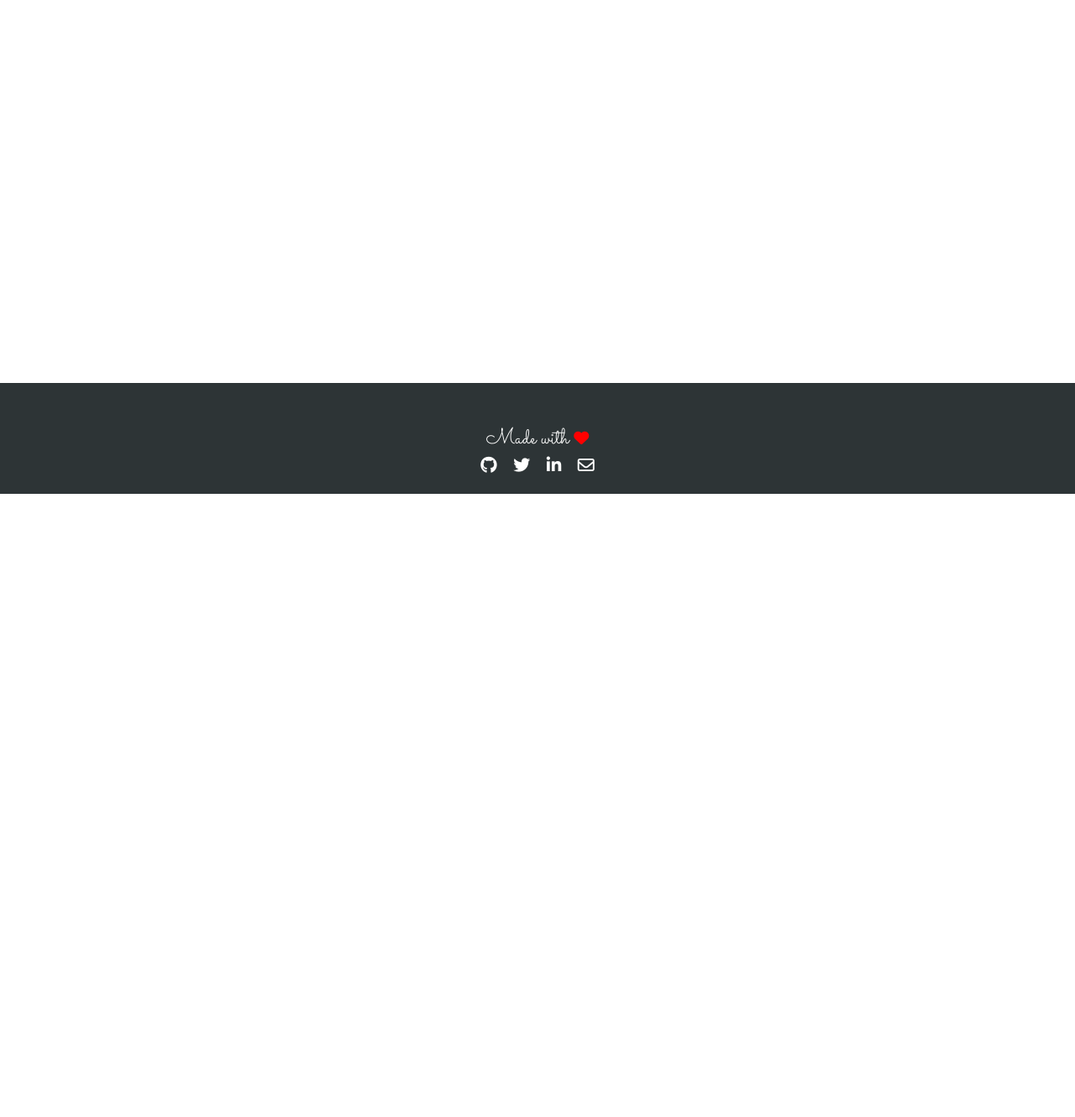
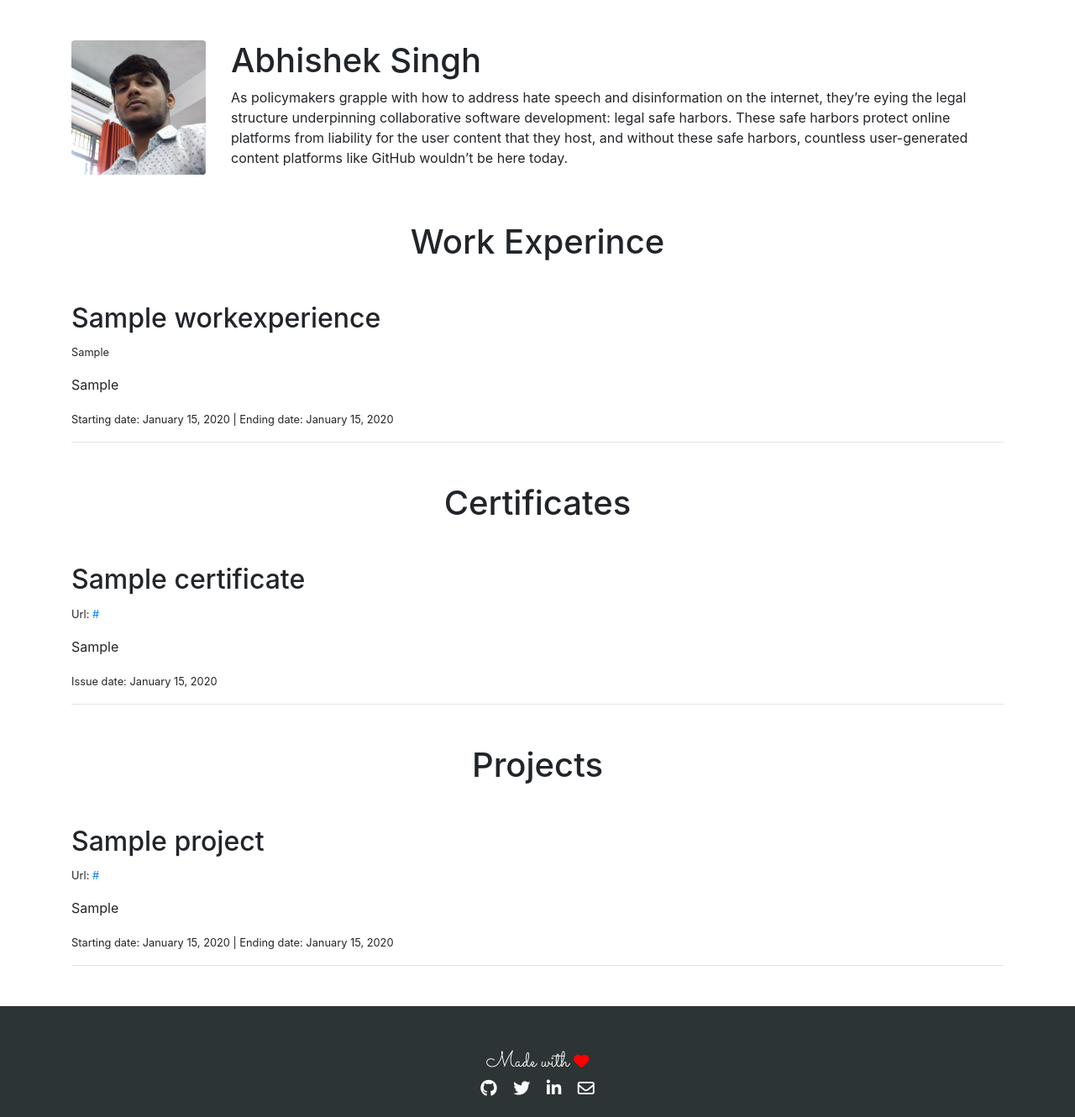
Before and after one commit to Parth7729/mysite-1, a Django app: page / in a window 1280 px wide. Shown: the part 62-1392 px from the top of the page at 84% size. Before the commit the page ends 650 px from the top, so only its background shows below. Run offline with Django 3.2, Linux system fonts and the light colour scheme; tables that the repository leaves empty hold one stand-in row (values such as "Sample post"); some libraries are stand-ins or nearby versions.

Commit message:
31 OCT 2020

```diff
--- a/main/models.py
+++ b/main/models.py
@@ -13,3 +13,26 @@ class Contact(models.Model):
     name = models.CharField(max_length=100)
     email = models.EmailField()
     message = models.TextField()
+
+
+class WorkExperience(models.Model):
+    title = models.CharField(max_length=250)
+    workplace = models.CharField(max_length=200)
+    discription = models.TextField()
+    starting_date = models.DateField()
+    ending_date = models.DateField()
+
+
+class Certificate(models.Model):
+    title = models.CharField(max_length=250)
+    discription = models.TextField()
+    issue_date = models.DateField()
+    url = models.URLField()
+
+
+class Project(models.Model):
+    title = models.CharField(max_length=250)
+    discription = models.TextField()
+    starting_date = models.DateField()
+    ending_date = models.DateField()
+    url = models.URLField(blank=True)
--- a/main/templates/main/index.html
+++ b/main/templates/main/index.html
@@ -1,4 +1,5 @@
 {% extends 'main/base.html' %}
+{% load static %}
 
 {% block title %}Mysite | Home{% endblock %}
 
@@ -25,8 +26,67 @@
 </nav>
 
 {% block main-content %}
+<div class="container">
+    <div class="row mt-5 mb-5">
 
-<br><br><br><br><br><br><br><br><br><br><br><br><br><br><br><br><br><br><br>
+        <div class="col-2">
+            <img src="{% static 'main/images/myphoto_400x400.jpg' %}" alt="My photo" class="img-fluid rounded" width="240px">
+        </div>
+
+        <div class="col-10">
+            <h1>Abhishek Singh</h1>
+            <p>As policymakers grapple with how to address hate speech and disinformation on the internet, they’re eying the legal structure underpinning collaborative software development: legal safe harbors. These safe harbors protect online platforms from liability for the user content that they host, and without these safe harbors, countless user-generated content platforms like GitHub wouldn’t be here today.</p>
+        </div>
+
+    </div>
+</div>
+
+
+<div class="container mt-5">
+    <h1 class="text-center mb-5">Work Experince</h1>
+
+    {% for work in work_experience %}
+    <div>
+        <h2>{{ work.title }}</h2>
+        <p><small>{{ work.workplace }}</small></p>
+        <p>{{ work.discription }}</p>
+        <p><small>Starting date: {{ work.starting_date|date:"F d, Y" }} | Ending date: {{ work.ending_date|date:"F d, Y" }}</small></p>
+    </div><hr>
+    {% endfor %}
+
+</div>
+
+<div class="container mt-5">
+    <h1 class="text-center mb-5">Certificates</h1>
+
+    {% for cert in certificate %}
+    <div>
+        <h2>{{ cert.title }}</h2>
+        <p><small>Url: <a href="{{ cert.url }}">{{ cert.url }}</a></small></p>
+        <p>{{ cert.discription }}</p>
+        <p><small>Issue date: {{ cert.issue_date|date:"F d, Y" }}</small></p>
+    </div><hr>
+    {% endfor %}
+
+</div>
+
+<div class="container mt-5 mb-5">
+    <h1 class="text-center mb-5">Projects</h1>
+
+    {% for proj in project %}
+    <div>
+        <h2>{{ proj.title }}</h2>
+
+        {% if proj.url %}
+            <p><small>Url: <a href="{{ proj.url }}">{{ proj.url }}</a></small></p>
+        {% endif %}
+
+        <p>{{ proj.discription }}</p>
+        <p><small>Starting date: {{ proj.starting_date|date:"F d, Y" }} | Ending date: {{ proj.ending_date|date:"F d, Y" }}</small></p>
+    </div><hr>
+    {% endfor %}
+
+</div>
 {% endblock %}
 
 <!-- Footer section -->
@@ -38,7 +98,7 @@
                 <ul class="list-unstyled list-inline social text-center">
                     <li class="list-inline-item mr-3"><a href="https://github.com/realsingh25" target="_blank"><i class="fab fa-github"></i></a></li>
                     <li class="list-inline-item mr-3"><a href="https://twitter.com/realsingh25" target="_blank"><i class="fab fa-twitter"></i></a></li>
-                    <li class="list-inline-item mr-3"><a href="https://linkedin.com/realsingh25" target="_blank"><i class="fab fa-linkedin-in"></i></a></li>
+                    <li class="list-inline-item mr-3"><a href="https://www.linkedin.com/in/realsingh25/" target="_blank"><i class="fab fa-linkedin-in"></i></a></li>
                     <li class="list-inline-item"><a href="mailto:a.s.2013.hts@gmail.com" target="_blank"><i class="far fa-envelope"></i></a></li>
                 </ul>
             </div>
--- a/main/views.py
+++ b/main/views.py
@@ -1,7 +1,7 @@
 from django.shortcuts import render, redirect, get_object_or_404
 from django.core.paginator import Paginator
 
-from main.models import Post
+from main.models import Post, WorkExperience, Project, Certificate
 
 from main.forms import ContactForm
 
@@ -13,7 +13,13 @@ from django.contrib import messages
 
 # Create your views here.
 def index(request):
-    return render(request, 'main/index.html')
+    work_experience = WorkExperience.objects.all()
+    project = Project.objects.all()
+    certificate = Certificate.objects.all()
+
+    context = {'work_experience': work_experience, 'project': project, 'certificate': certificate}
+
+    return render(request, 'main/index.html', context)
 
 
 def blog(request):
```
Also changed, not shown: main/admin.py (+13 -1 lines), main/templates/main/contact.html (+10 -1 lines), main/migrations/0004_certificate_project_workexperience.py (added), main/static/main/images/myphoto_400x400.jpg (added).
